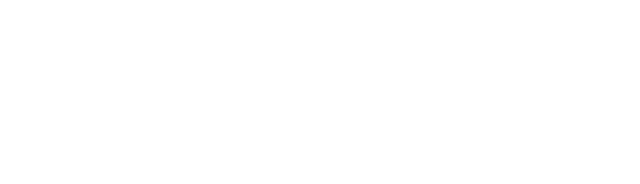
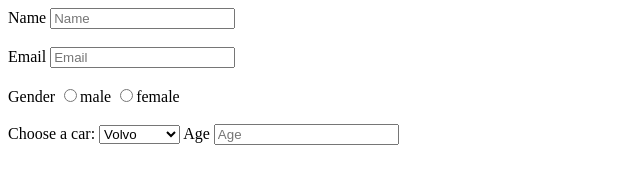
Before and after one commit to acciojob/signup-form-car-ranveersingh281120, a website: page main.html in a window 1280 px wide. Shown: the whole page, without its empty margins (0-640 px from the left). Drawn offline with Linux system fonts and the light colour scheme.

Commit message:
created a submission

```diff
--- a/main.html
+++ b/main.html
@@ -8,6 +8,31 @@
 
 <body>
 	<!-- the entire body must be written by student -->
+  <label for="name">Name</label>
+  <input type="text" id="name" name="name" placeholder="Name" required><br><br>
+	<label for="email">Email</label>
+  <input type="email" id="email" name="email" placeholder="Email" required><br><br>
+	<label for="gender">Gender
+  <input type="radio" id="gender_m" name="gender"  required>male
+	<input type="radio" id="gender_f" name="gender"  required>female<br><br>
+	</label>
+	<label for="cars">Choose a car:</label>
+   <select id="cars" name="cars">
+  <option value="volvo">Volvo</option>
+  <option value="saab">Saab</option>
+  <option value="mercedes">Mercedes</option>
+  <option value="audi">Audi</option>
+   </select>
+	<label for="age">Age</label>
+  <input type="Number" id="age" name="name" placeholder="Age" required><br><br>
+
+
+
+
+
+
+
+
     <script type="text/javascript" src="./script.js">
 </script>
 
```
